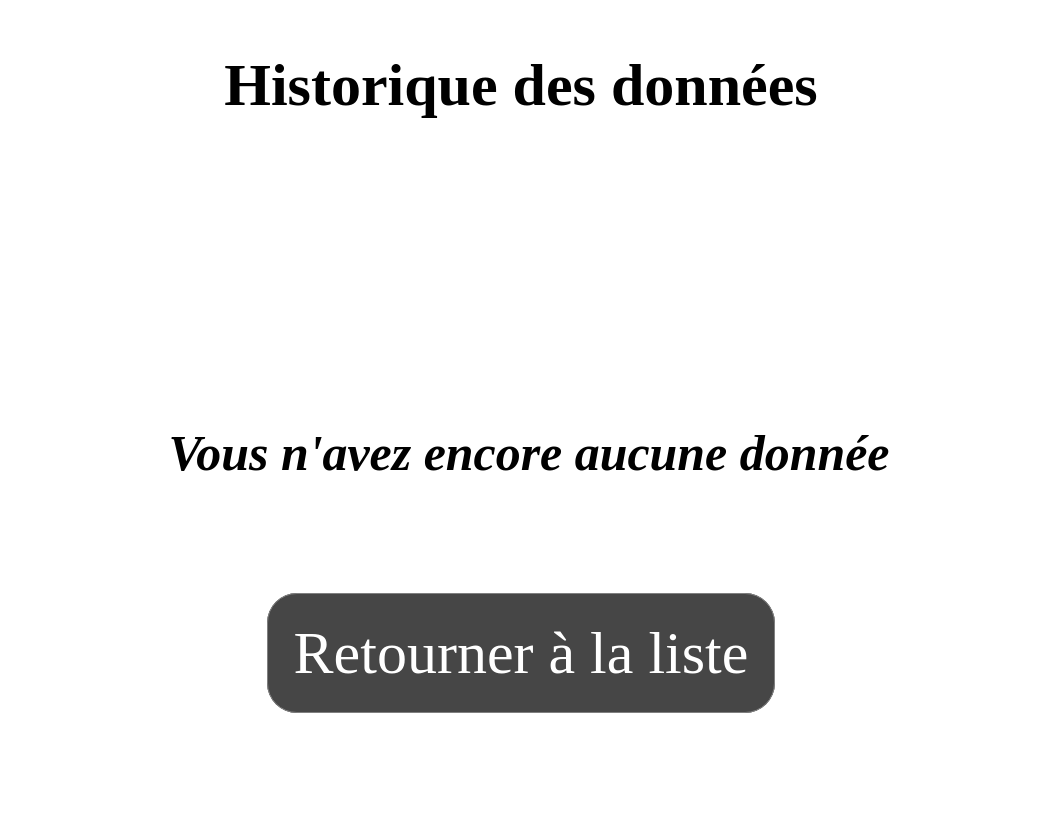
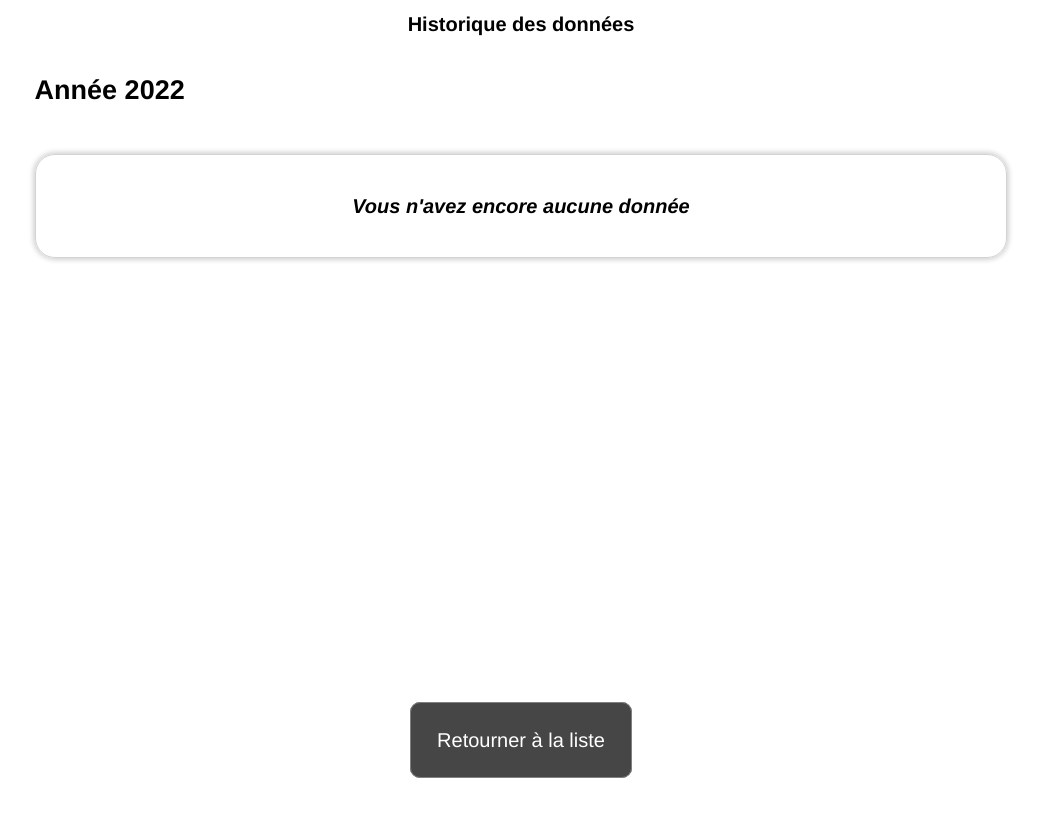
Before and after one commit to Baraly/PlanningTravaille, a PHP site: page /historique.php in a window 1280 px wide. Shown: the whole page, without its empty margins (119-1160 px from the left). Before the commit the page ends 713 px from the top, so only its background shows below. Run offline with PHP 8.4, Linux system fonts and the light colour scheme; the visitor is signed in with stand-in values (Sample User, id 1); data that the repository does not hold is empty.

Commit message:
ajout inscription + refonte de l'historique

```diff
--- a/function/timeout.js
+++ b/function/timeout.js
@@ -1,4 +1,4 @@
 function redirectpage(){
-    window.location("http://baraly.fr/Planning/index.php");
+    window.location = "http://baraly.fr/Planning/index.php";
 }
-setTimeout('redirectpage()', 10 * 60 * 1000);
+setTimeout('redirectpage()', 200000);
--- a/historique.php
+++ b/historique.php
@@ -3,50 +3,170 @@ session_start();
 
 if(!isset($_SESSION['id']))
     header("location: index.php");
-else{
+else {
     include_once 'function/fonctionMois.php';
+
 ?>
 <!DOCTYPE html>
 <html lang="fr">
 <head>
-    <title>Historique des données</title>
-    <meta charset="UTF8"/>
-    <script src="function/timeout.js"></script>
+    <meta charset="UTF-8">
+    <meta http-equiv="X-UA-Compatible" content="IE=edge">
+    <meta name="viewport" content="width=vice-width, initial-scale=1.0">
+    <title>Historique</title>
+    <link
+        rel="stylesheet"
+        href="https://unpkg.com/swiper/swiper-bundle.min.css"
+    />
+
     <style>
-        body{
-            margin-top: 4%;
+        html,
+        body {
+            position: relative;
+            height: 100%;
+        }
+
+        body {
+            background: white;
+            font-family: Helvetica Neue, Helvetica, Arial, sans-serif;
+            font-size: 14px;
+            color: #000;
+            margin: 0;
+            padding: 0;
+        }
+
+        .swiper {
+            width: 100%;
+            height: 80%;
+        }
+
+        .swiper-slide {
             text-align: center;
+            font-size: 18px;
+            background: #ffffff;
+            height: 100%;
+
+            /* Center slide text vertically */
+            display: -webkit-box;
+            display: -ms-flexbox;
+            display: -webkit-flex;
+            display: flex;
+            -webkit-box-pack: center;
+            -ms-flex-pack: center;
+            -webkit-justify-content: center;
+            justify-content: center;
+            -webkit-box-align: center;
+            -ms-flex-align: center;
+            -webkit-align-items: center;
+            align-items: center;
         }
-        a{
+
+        .swiper-slide img {
+            display: block;
+            width: 100%;
+            height: 100%;
+            object-fit: cover;
+        }
+
+        .content{
+            width: 76%;
+            height: 95%;
+        }
+        .mois{
+            display: block;
+            border: 1px solid lightgray;
+            border-radius: 20px;
+            box-shadow: 0 0 5px 2px lightgray;
+            text-align: left;
+            padding: 2% 8%;
+            font-size: 24px;
+        }
+        .mois a{
+            display: inline-block;
+            padding: 0;
+            margin: 2px 0;
+            color: #0F4F66;
             text-decoration: none;
-            color: #0000cc;
+        }
+        .mois a:hover, .mois a:visited{
+            color: #0F4F66;
+            text-decoration: none;
         }
     </style>
 </head>
 <body>
-    <h1 style="font-size: 375%">Historique des données</h1>
+
+    <h1 style="font-size: 20px; width: 100%; text-align: center; margin-bottom: 0; padding-bottom: 0">Historique des données</h1>
 
     <?php
     $bdd = null;
     include_once 'function/bdd.php';
-    $request = $bdd->query('SELECT MONTH(Datage) AS Mois, YEAR(Datage) AS Annee FROM Horaire WHERE IdUser = "'.$_SESSION['id'].'" GROUP BY MONTH(Datage), YEAR(Datage)');
+    $request = $bdd->query('SELECT MONTH(Datage) AS Mois, YEAR(Datage) AS Annee FROM Horaire WHERE IdUser = "'.$_SESSION['id'].'" GROUP BY Mois, Annee ORDER BY Annee, Mois');
+
+    $rien = true;
+    $annee = "";
+    while($donnees = $request->fetch()){
+        $rien = false;
+
+        if($annee == ""){
+            $annee = $donnees['Annee'];
+            ?>
+            <div class="swiper mySwiper">
+                <div class="swiper-wrapper">
+                    <div class="swiper-slide">
+                        <div class="content">
+                            <h2 style="width: 100%; text-align: left; margin-bottom: 5%">Année <?= $annee ?></h2>
+                            <div class="mois">
+            <?php
+        }
+
+        if($annee != $donnees['Annee']){
+            $annee = $donnees['Annee'];
+            echo "</div></div></div>";
+            echo "<div class='swiper-slide'>";
+            echo "<div class='content'>";
+            echo "<h2 style='width: 100%; text-align: left; margin-bottom: 5%'>Année ".$donnees['Annee']."</h2>";
+            echo "<div class='mois'>";
+        }
+            echo "<a href='generateurPDF.php?mois=".$donnees['Mois']."&annee=".$donnees['Annee']."'>".mois($donnees['Mois'])."</a><br>";
+    }
+    if($rien) {
+            ?>
+                                <div class="swiper mySwiper">
+                                    <div class="swiper-wrapper">
+                                        <div class="swiper-slide">
+                                            <div class="content">
+                                                <h2 style="width: 100%; text-align: left; margin-bottom: 5%">Année <?= date('Y') ?></h2>
+                                                <div class="mois">
+                                                    <?php
+        echo "<h1 style='font-size: 20px; margin: 20px 0; text-align: center; font-style: italic'>Vous n'avez encore aucune donnée</h1>";
+    }
 
     ?>
-    <div style="text-align: left; margin: 6% 6%; width: 88%; top: 6%; bottom: 30%; overflow: auto; position: absolute">
-    <?php
 
-    $rien = true;
-    while($donnees = $request->fetch()){
-        $rien = false;
-        echo "<a style='font-size: 375%' href='generateurPDF.php?mois=".$donnees['Mois']."&annee=".$donnees['Annee']."'>Résumé de ".mois($donnees['Mois'])." ".$donnees['Annee']."</a><br>";
-    }
-    if($rien)
-        echo "<h1 style='font-size: 312%; margin-top: 300px; text-align: center; font-style: italic'>Vous n'avez encore aucune donnée</h1>";
-    ?>
+                    </div>
+                </div>
+            </div>
+        </div>
+        <div style="position: fixed; bottom: 14%" class="swiper-pagination"></div>
     </div>
-    <div style="bottom: 14%; left: 0; right: 0; margin-left: auto; margin-right: auto; width: auto;  position: absolute">
-        <a style="font-size: 375%; border: 1px solid gray; border-radius: 30px; background-color: #464646; color: white; padding: 2% 2%" href="planning.php">Retourner à la liste</a>
+    <div style="position: fixed; bottom: 6%; width: 100%; text-align: center">
+        <a style="font-size: 20px; border: 1px solid gray; border-radius: 10px; background-color: #464646; color: white; padding: 2% 2%; text-decoration: none" href="planning.php">Retourner à la liste</a>
     </div>
+    <script src="https://unpkg.com/swiper/swiper-bundle.min.js"></script>
+
+    <script>
+        var swiper = new Swiper(".mySwiper", {
+            slidesPerView: 1,
+            centeredSlides: true,
+            spaceBetween: 30,
+            grabCursor: true,
+            pagination: {
+                el: ".swiper-pagination",
+                clickable: true
+            }
+        });
+    </script>
 </body>
 </html>
 <?php } ?>
```
Also changed, not shown: inscription.php (added, +112 -0 lines), inscriptionPost.php (added, +50 -0 lines).
